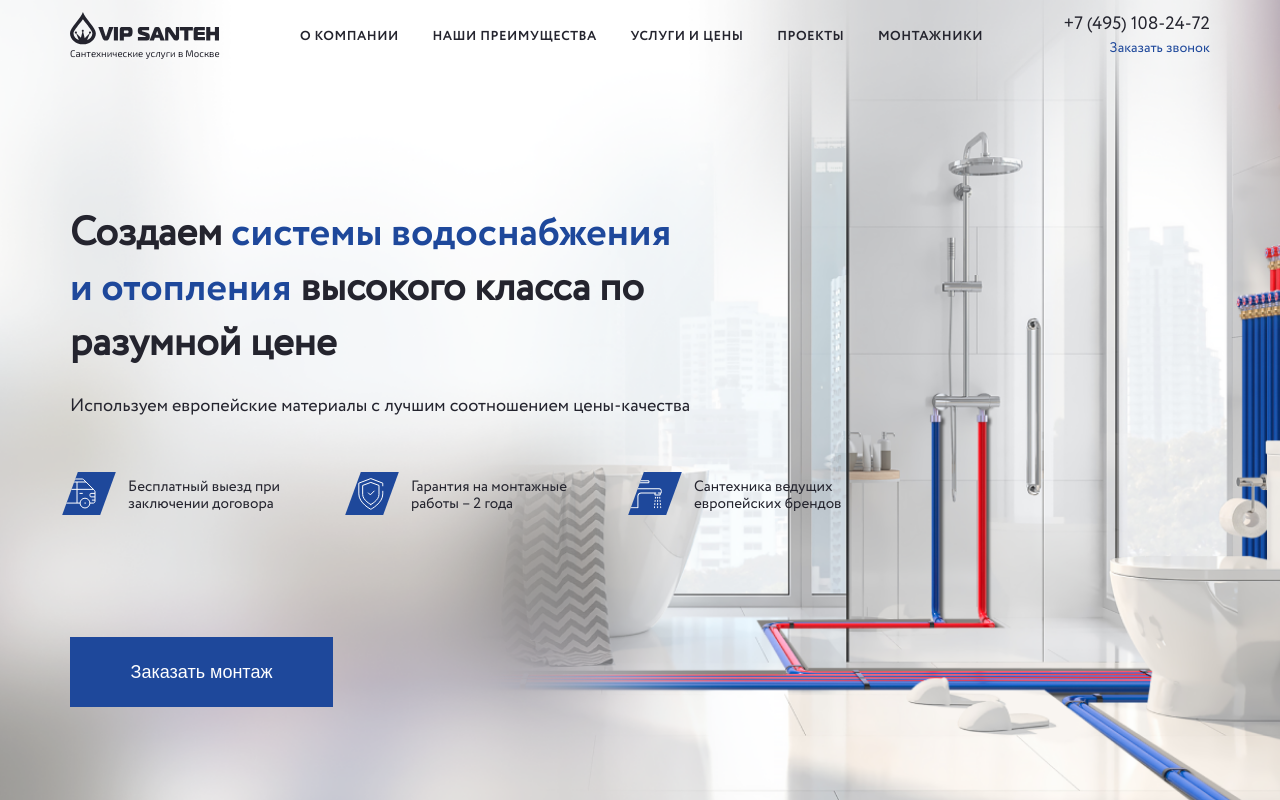
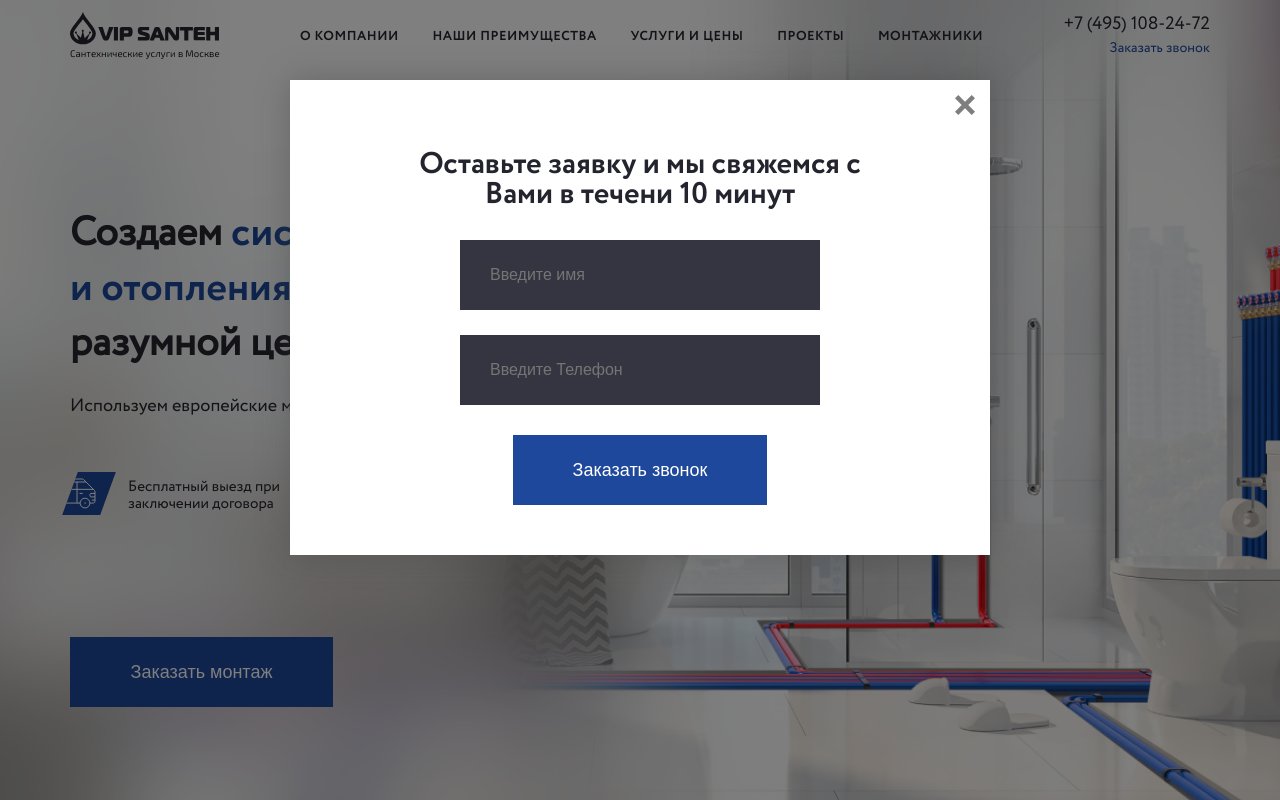
Before and after one commit to DevMinrat/Vip-Santeh, a website: page src/index.html in a window 1280 px wide. Both pictures are taken after a click on the button "Заказать монтаж". Shown: the top 800 px of the page. Drawn offline with nearby package versions, Linux system fonts and the light colour scheme; files that its build step writes are made by us from their sources; files whose address does not match are found by name.

Commit message:
creacted modal-window

```diff
--- a/src/assets/js/app.js
+++ b/src/assets/js/app.js
@@ -100,12 +100,49 @@ window.addEventListener("DOMContentLoaded", () => {
   burgerMenu.addEventListener("click", mobileMenuOn);
 
   window.addEventListener("scroll", () => {
-    console.log(1);
     burgerMenu.classList.remove("menu-on");
     menu.style.height = null;
     menu.style.padding = null;
   });
+
+  //modal
+
+  const modalTrigger = document.querySelectorAll("[data-modal-call]"),
+    modal = document.querySelector(".modal"),
+    modalCloseBtn = document.querySelector("[data-close]");
+
+  function openModal() {
+    modal.classList.remove("hide");
+    modal.classList.add("show");
+    document.body.style.overflow = "hidden";
+  }
+
+  modalTrigger.forEach((btn) => {
+    btn.addEventListener("click", openModal);
+  });
+
+  function closeModal() {
+    modal.classList.add("hide");
+    modal.classList.remove("show");
+    document.body.style.overflow = "";
+  }
+
+  modalCloseBtn.addEventListener("click", closeModal);
+
+  modal.addEventListener("click", (e) => {
+    if (e.target === modal) {
+      closeModal();
+    }
+  });
+
+  document.addEventListener("keydown", (e) => {
+    if (e.code === "Escape" && modal.classList.contains("show")) {
+      closeModal();
+    }
+  });
 });
+
+// menu scroll and
 
 var sections = $("section"),
   nav = $("nav"),
--- a/src/assets/scss/blocks/header.scss
+++ b/src/assets/scss/blocks/header.scss
@@ -205,6 +205,7 @@
 
 .header__call {
   text-align: right;
+  cursor: pointer;
 
   @include breakpoint(1100px) {
     display: none;
--- /dev/null
+++ b/src/assets/scss/blocks/modal.scss
@@ -0,0 +1,91 @@
+.modal {
+  position: fixed;
+  top: 0;
+  left: 0;
+  z-index: 1050;
+  display: none;
+  width: 100%;
+  height: 100%;
+  overflow: hidden;
+  background-color: rgba(0, 0, 0, 0.5);
+
+  &__content {
+    position: fixed;
+    top: 80px;
+    left: 50%;
+    z-index: 111;
+    transform: translateX(-50%);
+
+    width: 100%;
+    max-width: 700px;
+
+    opacity: 1;
+
+    padding: 70px 50px 50px;
+
+    background-color: $white;
+    box-shadow: 0px 0px 30px #3e3e3e5c;
+  }
+
+  &__title {
+    max-width: 500px;
+
+    @include f700;
+    font-size: 30px;
+    text-align: center;
+
+    margin: 0 auto 30px;
+  }
+
+  &__form {
+    text-align: center;
+
+    &-input {
+      width: 100%;
+      max-width: 360px;
+      height: 70px;
+
+      color: #ffffff;
+
+      background: #353542;
+      border: none;
+
+      padding: 20px 30px;
+
+      & + & {
+        margin-top: 25px;
+      }
+    }
+
+    &-btn {
+      display: block;
+
+      max-width: 263px;
+      height: 70px;
+
+      font-size: 18px;
+      line-height: 27px;
+      color: #ffffff;
+
+      background-color: #1e489b;
+      border: none;
+
+      padding: 21px 60px;
+      margin: 30px auto 0;
+    }
+  }
+
+  &__icon-cancel {
+    position: absolute;
+    right: 15px;
+    top: 15px;
+    z-index: 112;
+
+    cursor: pointer;
+
+    opacity: 0.5;
+
+    width: 20px;
+    height: 20px;
+  }
+}
--- a/src/assets/scss/blocks/price.scss
+++ b/src/assets/scss/blocks/price.scss
@@ -98,7 +98,6 @@
   display: none;
 }
 
-.hide,
 .btn-hide {
   display: none;
 }
--- a/src/assets/scss/style.scss
+++ b/src/assets/scss/style.scss
@@ -59,3 +59,12 @@ a {
 @import "blocks/faq";
 @import "blocks/contacts";
 @import "blocks/footer";
+@import "blocks/modal";
+
+.hide {
+  display: none;
+}
+
+.show {
+  display: block;
+}
--- a/src/index.html
+++ b/src/index.html
@@ -46,7 +46,7 @@ title: Vip Santeh
                     </p>
                 </div>
             </div>
-            <button class="intro__btn">Заказать монтаж</button>
+            <button class="intro__btn" data-modal-call>Заказать монтаж</button>
         </div>
     </div>
 </section>
@@ -68,7 +68,7 @@ title: Vip Santeh
                 </a>
             </div>
         </div>
-        <button class="video__btn">Оставить заявку</button>
+        <button class="video__btn" data-modal-call>Оставить заявку</button>
     </div>
 </section>
 
@@ -1095,3 +1095,5 @@ title: Vip Santeh
         </div>
     </div>
 </section>
+
+{{> modal }}
--- a/src/partials/header.html
+++ b/src/partials/header.html
@@ -51,7 +51,7 @@
                 </a>
             </div>
 
-            <button class="mobile-menu__order-btn">Заказать звонок</button>
+            <button class="mobile-menu__order-btn" data-modal-call>Заказать звонок</button>
         </nav>
 
         <div class="burger-menu">
@@ -60,7 +60,7 @@
 
         <div class="header__call">
             <a class="header__tel" href="tel:+74951082472">+7 (495) 108-24-72</a>
-            <p class="header__call-order">Заказать звонок</p>
+            <p class="header__call-order" data-modal-call>Заказать звонок</p>
         </div>
     </div>
 </header>
--- /dev/null
+++ b/src/partials/modal.html
@@ -0,0 +1,11 @@
+<div class="modal">
+    <div class="modal__content">
+        <img class="modal__icon-cancel" src="assets/images/cancel.svg" alt="" data-close>
+        <h3 class="modal__title">Оставьте заявку и мы свяжемся с Вами в течени 10 минут</h3>
+        <form class="modal__form" action="#">
+            <input class="modal__form-input" type="text" placeholder="Введите имя" required>
+            <input class="modal__form-input" type="text" placeholder="Введите Телефон" required>
+            <button class=" modal__form-btn">Заказать звонок</button>
+        </form>
+    </div>
+</div>
--- a/src/partials/sprite.html
+++ b/src/partials/sprite.html
@@ -343,4 +343,11 @@
             <path d="M9.71436 1.28564L2.00007 8.99993L9.71436 16.7142" stroke="#24242E" stroke-width="1.5" />
         </g>
     </symbol>
+
+    <symbol id="cancel" viewBox="0 0 25 25">
+        <g>
+            <path
+                d="m512.001 84.853-84.853-84.853-171.147 171.147-171.148-171.147-84.853 84.853 171.148 171.147-171.148 171.148 84.853 84.853 171.148-171.147 171.147 171.147 84.853-84.853-171.148-171.148z" />
+        </g>
+    </symbol>
 </svg>
```
Also changed, not shown: dist/assets/css/style.css, dist/assets/css/style.min.css, dist/assets/images/cancel.svg (added), dist/assets/images/close.svg (added), dist/assets/js/app.js, dist/assets/js/app.min.js, dist/index.html, src/assets/images/cancel.svg (added).
